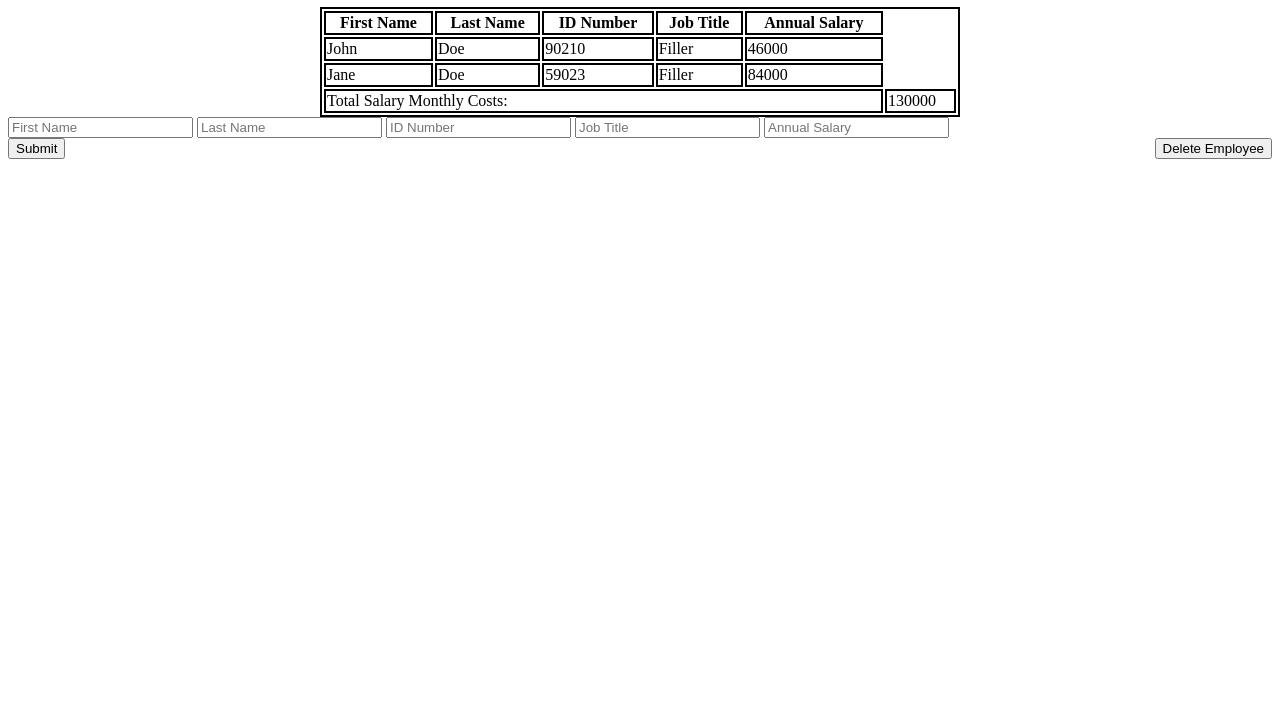
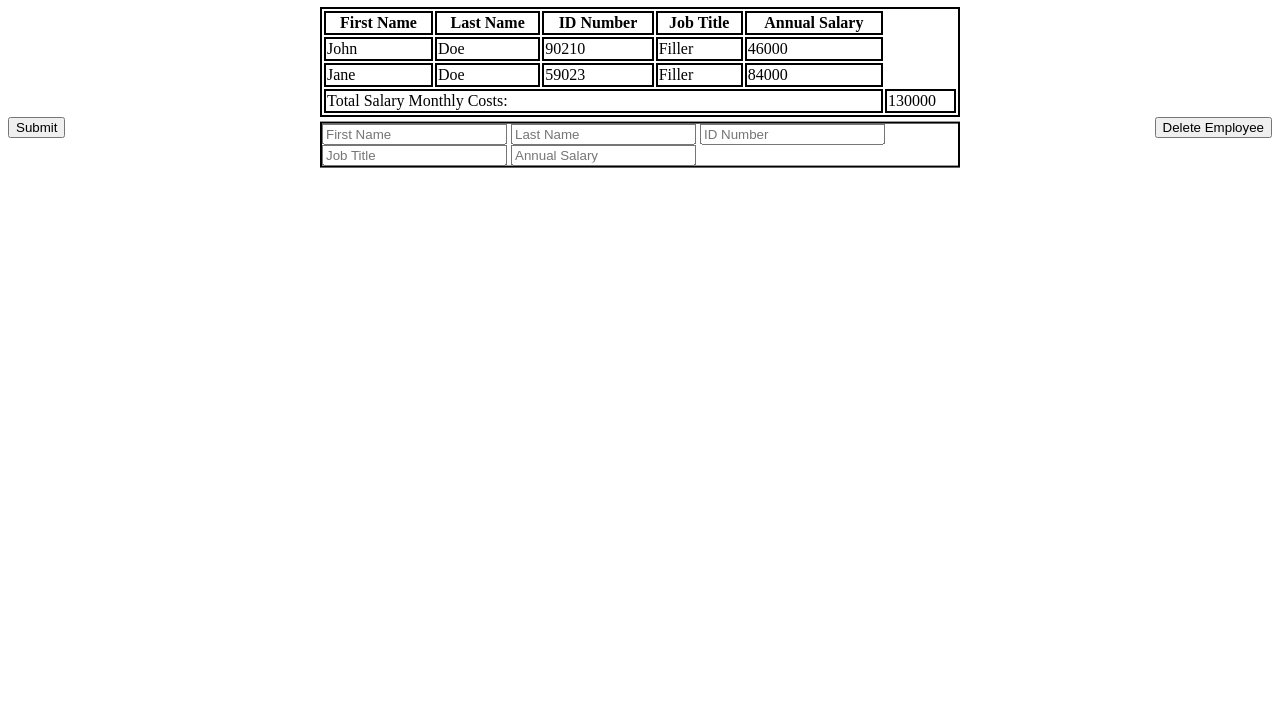
Before and after one commit to dariannasrabadi/week2day2HomeWork, a plain HTML site: page index.html in a window 1280 px wide. Shown: the part 81-800 px from the top of the page. Drawn offline with Linux system fonts and the light colour scheme.

Commit message:
change a few css files, made the inputs center etc

```diff
--- a/index.html
+++ b/index.html
@@ -44,11 +44,13 @@
       </tr>
     </tfoot>
   </table>
+  <div id=inTheInputs>
   <input type="text" id="firstNameInput" placeholder="First Name" value="">
   <input type="text" id="lastNameInput" placeholder="Last Name" value="">
   <input type="number" id="idInput" placeholder="ID Number" value="">
   <input type="text" id="jobInput" placeholder="Job Title" value="">
   <input type="number" id="salaryInput" placeholder="Annual Salary" value="">
+</div>
   <div>
     <button id="submitButton">Submit</button> <button id="deleteButton">Delete Employee</button>
   </div>
--- a/style.css
+++ b/style.css
@@ -16,9 +16,19 @@ td{
   border: 2px solid black;
 }
 input {
-    margin:auto;
+     display: inline-block;
   align-content: center;
   justify-content: center;
+}
+
+#inTheInputs{
+position: absolute;
+left: 50%;
+transform: translate(-50%, 10%);
+width: auto;
+height: auto;
+border:2px solid black;
+
 }
 
 #deleteButton {
```
